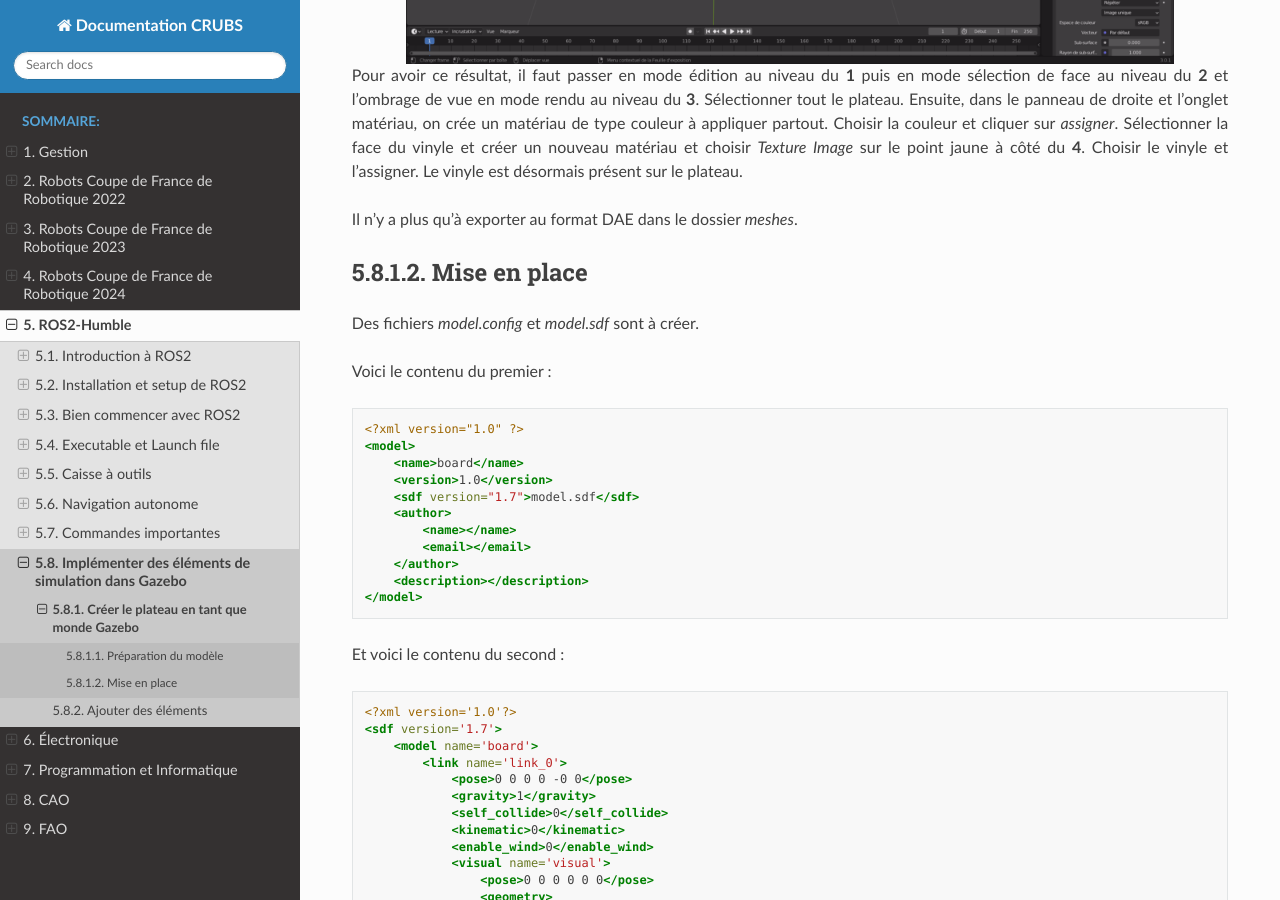
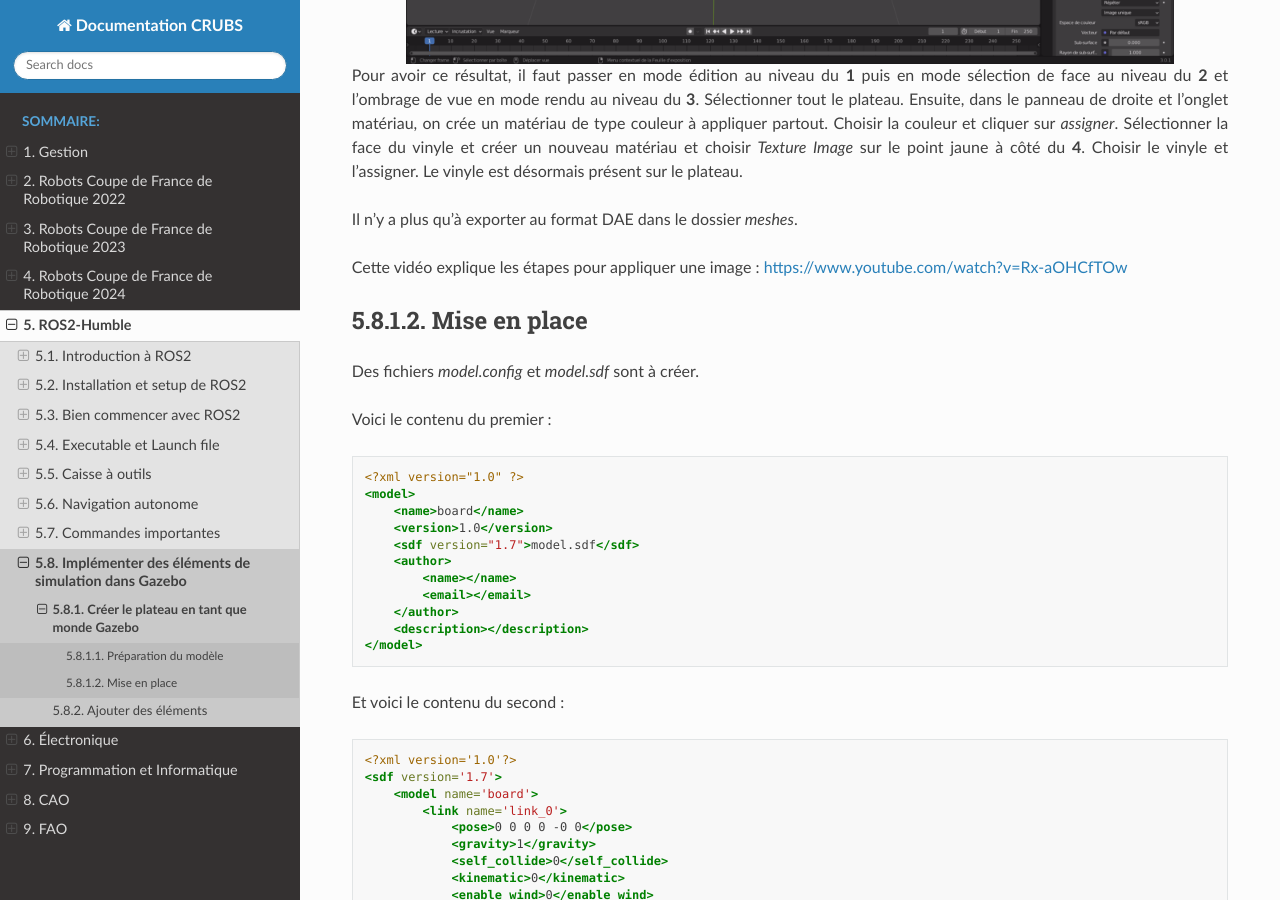
Before and after one commit to CRUBS/Documentation, a Sphinx documentation site: the page built from docs/source/ROS2/SimulationGazebo.rst, in a window 1280 px wide and 900 px high, scrolled down 1347 px. Built offline with Sphinx 7.4.7 and the Read the Docs theme 3.1.0, drawn with Linux system fonts in a browser that asks for light colours; pages that are not in the unit, such as notebooks, are missing from menus.

Commit message:
ajoute lien vers video d'explication

```diff
--- a/docs/source/ROS2/SimulationGazebo.rst
+++ b/docs/source/ROS2/SimulationGazebo.rst
@@ -48,6 +48,8 @@ sur *assigner*. Sélectionner la face du vinyle et créer un nouveau matériau e
 jaune à côté du **4**. Choisir le vinyle et l'assigner. Le vinyle est désormais présent sur le plateau.
 
 Il n'y a plus qu'à exporter au format DAE dans le dossier *meshes*.
+
+Cette vidéo explique les étapes pour appliquer une image : https://www.youtube.com/watch?v=Rx-aOHCfTOw
 
 Mise en place
 *************
```
